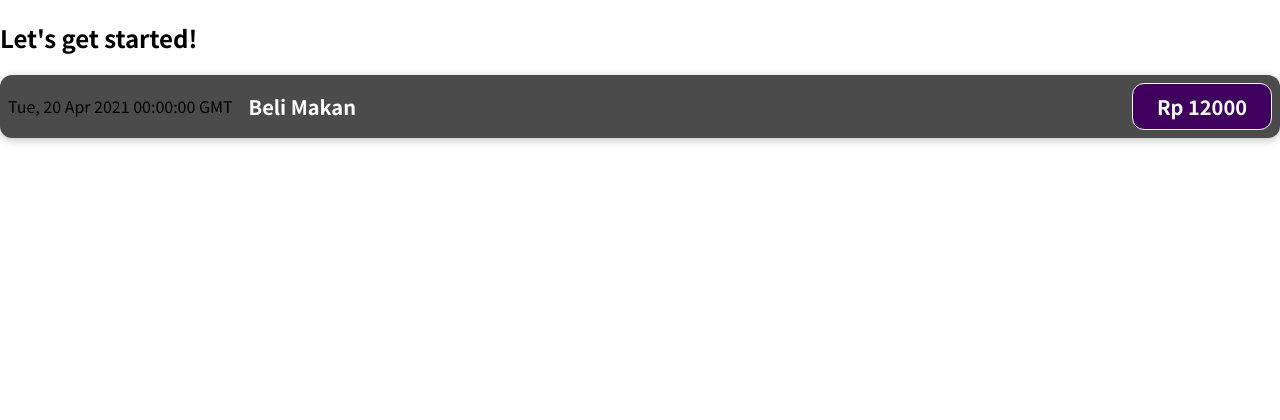
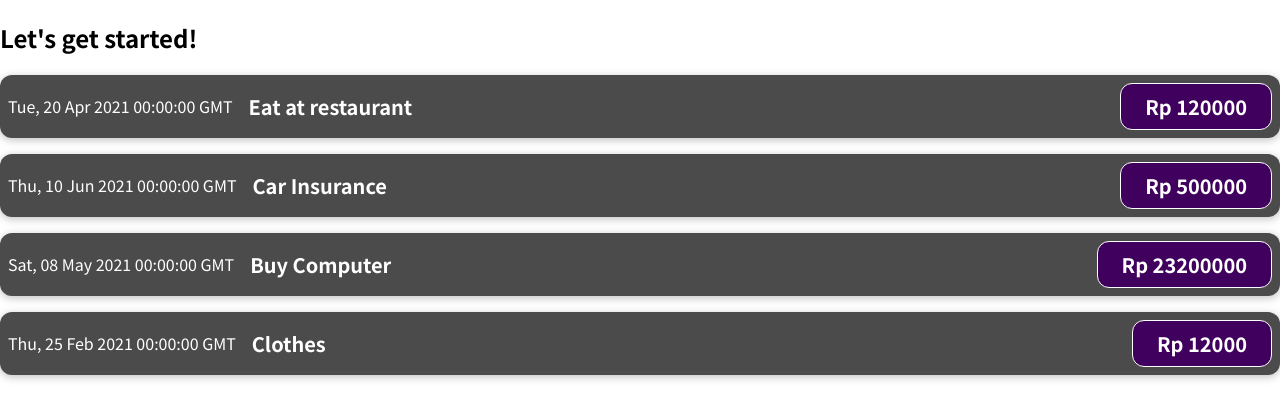
Before and after one commit to yoghantara08/Javascript, a JavaScript app in the folder React/Basics/01-starting-setup/: page / in a window 1280 px wide. Shown: the top 420 px of the page. Built offline with nearby package versions, Linux system fonts and the light colour scheme.

Commit message:
props (passing data) / mirip parameter

```diff
--- a/React/Basics/01-starting-setup/src/App.js
+++ b/React/Basics/01-starting-setup/src/App.js
@@ -1,10 +1,57 @@
 import ExpenseItem from "./components/ExpenseItem";
 
 function App() {
+  const expenses = [
+    {
+      id: "e1",
+      title: "Eat at restaurant",
+      amount: 12_0000,
+      date: new Date(2021, 3, 20),
+    },
+    {
+      id: "e2",
+      title: "Car Insurance",
+      amount: 500_000,
+      date: new Date(2021, 5, 10),
+    },
+    {
+      id: "e3",
+      title: "Buy Computer",
+      amount: 23_200_000,
+      date: new Date(2021, 4, 8),
+    },
+    {
+      id: "e4",
+      title: "Clothes",
+      amount: 12000,
+      date: new Date(2021, 1, 25),
+    },
+  ];
+
   return (
     <div>
       <h2>Let's get started!</h2>
-      <ExpenseItem></ExpenseItem>
+      <ExpenseItem
+        // props
+        title={expenses[0].title}
+        amount={expenses[0].amount}
+        date={expenses[0].date}
+      ></ExpenseItem>
+      <ExpenseItem
+        title={expenses[1].title}
+        amount={expenses[1].amount}
+        date={expenses[1].date}
+      ></ExpenseItem>
+      <ExpenseItem
+        title={expenses[2].title}
+        amount={expenses[2].amount}
+        date={expenses[2].date}
+      ></ExpenseItem>
+      <ExpenseItem
+        title={expenses[3].title}
+        amount={expenses[3].amount}
+        date={expenses[3].date}
+      ></ExpenseItem>
     </div>
   );
 }
--- a/React/Basics/01-starting-setup/src/components/ExpenseItem.css
+++ b/React/Basics/01-starting-setup/src/components/ExpenseItem.css
@@ -7,6 +7,10 @@
   margin: 1rem 0;
   border-radius: 12px;
   background-color: #4b4b4b;
+}
+
+.expense-item__date {
+  color: white;
 }
 
 .expense-item__description {
--- a/React/Basics/01-starting-setup/src/components/ExpenseItem.js
+++ b/React/Basics/01-starting-setup/src/components/ExpenseItem.js
@@ -1,16 +1,15 @@
 import "./ExpenseItem.css";
 
-function ExpenseItem() {
-  const expenseDate = new Date(2021, 3, 20);
-  const expenseTitle = "Beli Makan";
-  const expenseAmount = 12_000;
-
+function ExpenseItem(props) {
+  // const expenseDate = new Date(2021, 3, 20);
+  // const expenseTitle = "Beli Makan";
+  // const expenseAmount = 12_000;
   return (
     <div className="expense-item">
-      <div>{expenseDate.toUTCString()}</div>
+      <div className="expense-item__date">{props.date.toUTCString()}</div>
       <div className="expense-item__description">
-        <h2>{expenseTitle}</h2>
-        <div className="expense-item__price">Rp {expenseAmount}</div>
+        <h2>{props.title}</h2>
+        <div className="expense-item__price">Rp {props.amount}</div>
       </div>
     </div>
   );
```
